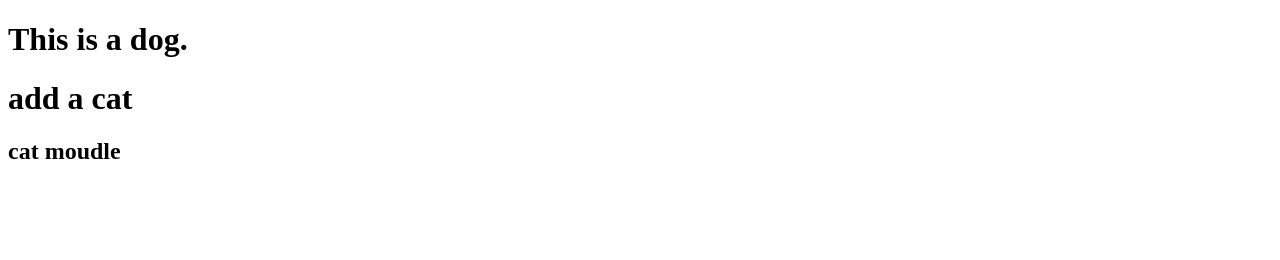
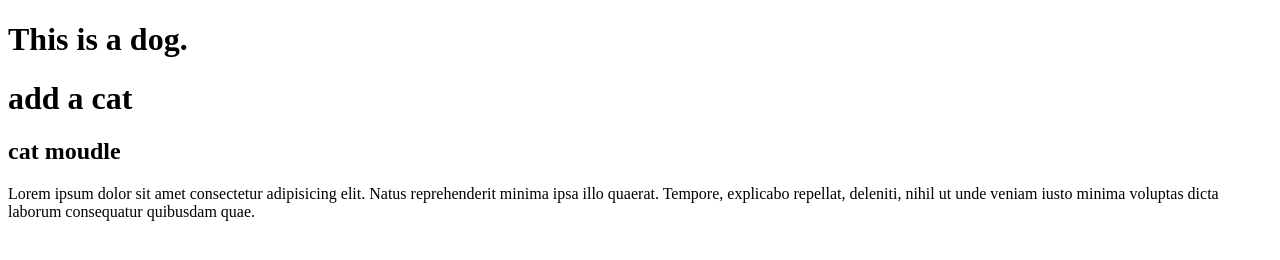
Before and after one commit to JingYi1213/test0309, a plain HTML site: page index.html in a window 1280 px wide. Drawn offline with Linux system fonts and the light colour scheme.

Commit message:
renew index

```diff
--- a/index.html
+++ b/index.html
@@ -10,6 +10,9 @@
     <h1>This is a dog.</h1>
     <h1>add a cat</h1>
     <h2>cat moudle</h2>
+    <p>
+        Lorem ipsum dolor sit amet consectetur adipisicing elit. Natus reprehenderit minima ipsa illo quaerat. Tempore, explicabo repellat, deleniti, nihil ut unde veniam iusto minima voluptas dicta laborum consequatur quibusdam quae.
+    </p>
 
     <script src="./dog.js"></script>
 </body>
```
